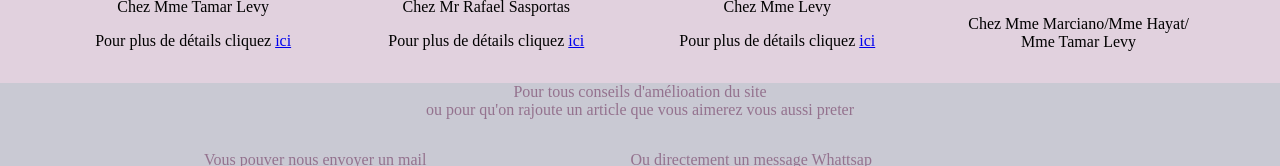
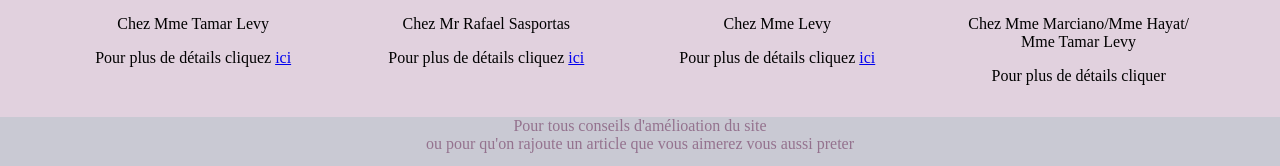
Before and after one commit to Chlomo55/gmah-kehilat-yaakov, a plain HTML site: page index.html in a window 1280 px wide. Shown: the part 748-914 px from the top of the page. Drawn offline with Linux system fonts and the light colour scheme.

Commit message:
Update index.html

```diff
--- a/index.html
+++ b/index.html
@@ -46,7 +46,7 @@
         <br>
         Mme Tamar Levy
       </p>
-      <p> </p>
+      <p>Pour plus de détails cliquer  </p>
     </div>
   </section>
   <footer>
@@ -61,8 +61,7 @@
       </span>
         <span>
         <p>Ou directement un message Whattsap</p>
-    <a href="https://wa.me/33749232347" target="_blank">    <img class="whattsap" src="https://www.meilleure-innovation.com/wp-content/uploads/2021/05/logo-whatsapp-transparent.jpg"
-    </a>
+    <a href="https://wa.me/33749232347" target="_blank">    <img class="whattsap" src="https://www.meilleure-innovation.com/wp-content/uploads/2021/05/logo-whatsapp-transparent.jpg"</a>
         </span>
       </section>
     <p>&copy; Gmah Kehilat Yaacov 2022</p>
```
